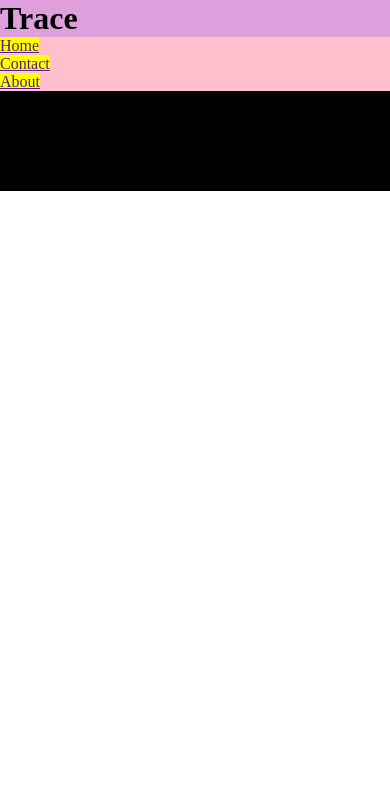
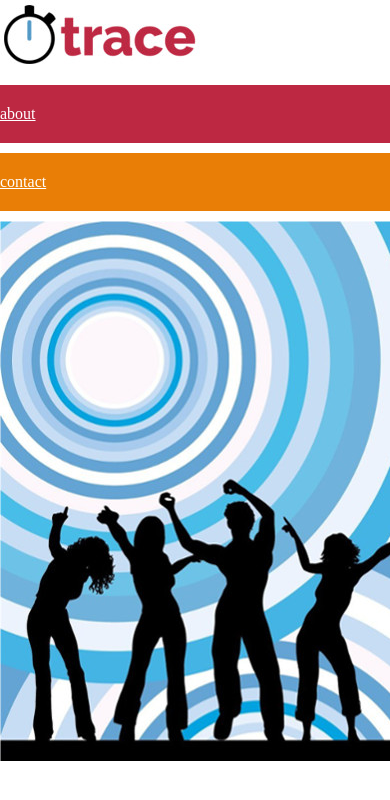
Before and after one commit to purencool/silex, a PHP site: template src/Resources/view/index.html.twig in a window 390 px wide. Shown: the top 800 px of the page. Run offline with PHP 8.4, Linux system fonts and the light colour scheme; the template is opened without the code that fills it, so the values that code supplies are empty; some libraries are stand-ins or nearby versions.

Commit message:
Develop index css for mobile version (#12)

```diff
--- a/src/Resources/view/layout.html.twig
+++ b/src/Resources/view/layout.html.twig
@@ -1,12 +1,14 @@
 {% extends 'base.html.twig' %}
-{% set navigation_bar = [['index', 'Home'], ['contact', 'Contact'], ['about', 'About']] %}
+{% set navigation_bar = [ ['about', 'about'],['contact', 'contact'] ] %}
 
 {% block body %}
-	<h1 id="trace"><span>Trace</span></h1>
+	<h1 id="trace">
+	 <span>Trace</span>
+	</h1>
 	<ul id="navigation">
      {% for item in navigation_bar %}
-        <li>
-          <a href="{{ app.url_generator.generate(item[0]) }}" class="{{item[1]}}">{{item[1]}}</a>
+        <li class="{{item[1]}}">
+          <a href="{{ app.url_generator.generate(item[0]) }}" >{{item[1]}}</a>
 		</li>
       {% endfor %}
     </ul>
--- a/web/style.css
+++ b/web/style.css
@@ -4,28 +4,48 @@
 }
 
 #trace {
- background-color: red;
+ display: block;
+ height: 65px;
+ width : 202px;
+ background-image: url("../images/mobile-logo.jpg");
+ background-repeat: no-repeat;
 }
 
 #trace span {
  display:block;
- background-color: plum;
+ text-indent: -999px;
+ }
+
+#navigation {
+padding-top: 20px;
+}
+#navigation li{
+ padding:20px 0 20px 0;
+ margin-bottom: 10px;
+}
+#navigation li a {
+display:block;
+width: 100%;
+color : white;
 }
 
-#navigation {
- background-color: orange;
+#navigation .about {
+ background-color: #bd2842;
 }
 
-#navigation li {
- background-color: pink;
+#navigation .contact {
+ background-color: #e97e06;
 }
 
-#navigation li a {
-  background-color: yellow;
+#navigation .contact  a{
+
 }
+
+
 
 #crazy-people{
   width: 100%;
-  height:100px;
-  background-color: black;
+  height: 540px;
+  background-image: url("../images/desktop-crazy-people.jpg");
+  background-repeat: no-repeat;
 }
```
